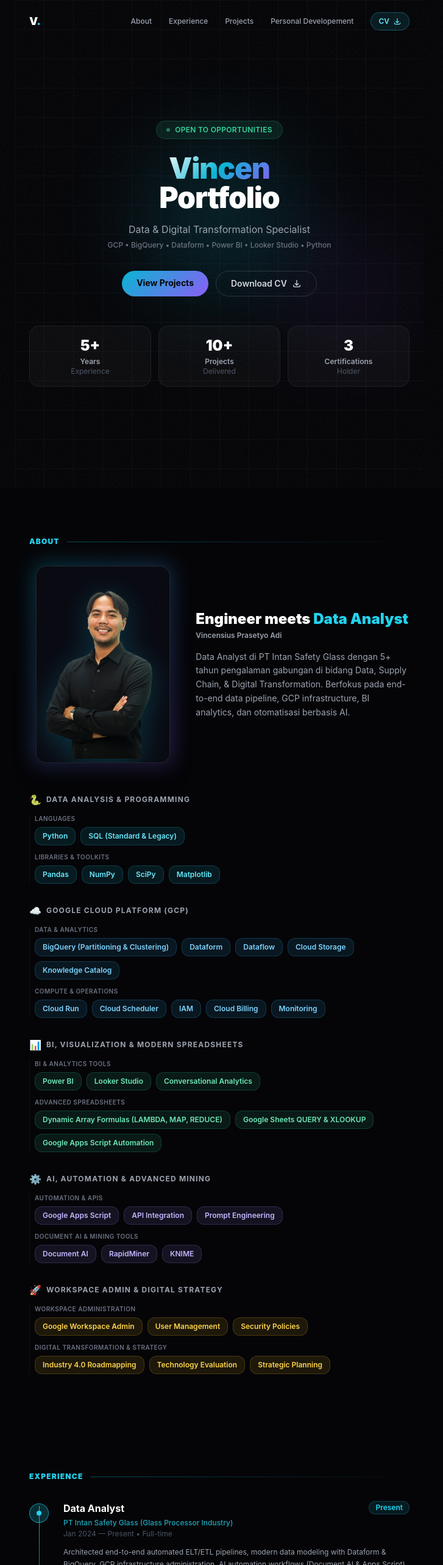
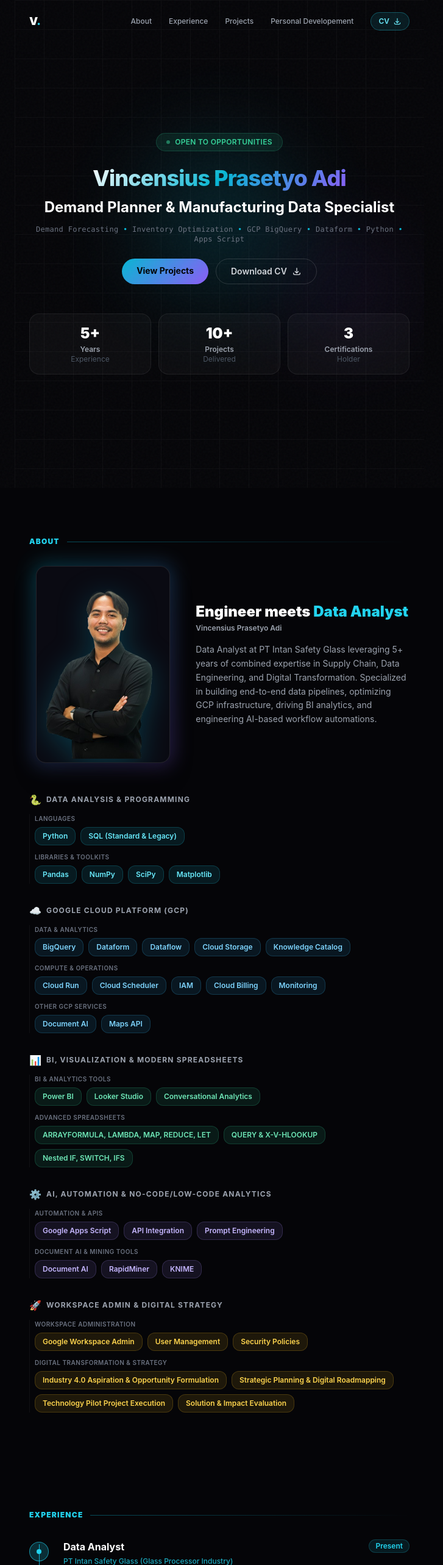
Before and after one commit to vincensiusprase/Vincen_Portfolio, a React (Vite) app: page / in a window 1280 px wide. Shown: the top 2566 px of the page at 61% size, without its empty margins (280-1007 px from the left). Built offline with nearby package versions, Linux system fonts and the light colour scheme.

Commit message:
Perubahan pada hero dan cara preview pdf

```diff
--- a/src/components/About.jsx
+++ b/src/components/About.jsx
@@ -24,7 +24,7 @@ const skillGroups = [
       {
         subLabel: 'Data & Analytics',
         items: [
-          'BigQuery (Partitioning & Clustering)',
+          'BigQuery',
           'Dataform',
           'Dataflow',
           'Cloud Storage',
@@ -34,6 +34,10 @@ const skillGroups = [
       {
         subLabel: 'Compute & Operations',
         items: ['Cloud Run', 'Cloud Scheduler', 'IAM', 'Cloud Billing', 'Monitoring'],
+      },
+      {
+        subLabel: 'Other GCP Services',
+        items: ['Document AI', 'Maps API'],
       },
     ],
   },
@@ -49,15 +53,15 @@ const skillGroups = [
       {
         subLabel: 'Advanced Spreadsheets',
         items: [
-          'Dynamic Array Formulas (LAMBDA, MAP, REDUCE)',
-          'Google Sheets QUERY & XLOOKUP',
-          'Google Apps Script Automation',
+          'ARRAYFORMULA, LAMBDA, MAP, REDUCE, LET',
+          'QUERY & X-V-HLOOKUP',
+          'Nested IF, SWITCH, IFS'
         ],
       },
     ],
   },
   {
-    label: 'AI, Automation & Advanced Mining',
+    label: 'AI, Automation & No-Code/Low-Code Analytics',
     icon: '⚙️',
     color: 'violet',
     categories: [
@@ -82,7 +86,12 @@ const skillGroups = [
       },
       {
         subLabel: 'Digital Transformation & Strategy',
-        items: ['Industry 4.0 Roadmapping', 'Technology Evaluation', 'Strategic Planning'],
+        items: [
+          'Industry 4.0 Aspiration & Opportunity Formulation',
+          'Strategic Planning & Digital Roadmapping',
+          'Technology Pilot Project Execution',
+          'Solution & Impact Evaluation'
+        ],
       },
     ],
   },
@@ -170,7 +179,7 @@ export default function About() {
 
           <div ref={textRef} className="reveal">
             <p className="text-sm text-gray-400 leading-relaxed">
-              Data Analyst di PT Intan Safety Glass dengan 5+ tahun pengalaman gabungan di bidang Data, Supply Chain, & Digital Transformation. Berfokus pada end-to-end data pipeline, GCP infrastructure, BI analytics, dan otomatisasi berbasis AI.
+              Data Analyst at PT Intan Safety Glass leveraging 5+ years of combined expertise in Supply Chain, Data Engineering, and Digital Transformation. Specialized in building end-to-end data pipelines, optimizing GCP infrastructure, driving BI analytics, and engineering AI-based workflow automations.
             </p>
           </div>
         </div>
--- a/src/components/Experience.jsx
+++ b/src/components/Experience.jsx
@@ -1,3 +1,4 @@
+import React, { useState } from 'react'
 import { useReveal } from '../hooks/useReveal'
 import { SectionHeader } from './About'
 
@@ -50,7 +51,57 @@ const educationAndCertifications = {
   ],
 }
 
+// Modal Component untuk Preview PDF Sertifikat
+function PdfViewerModal({ cert, onClose }) {
+  if (!cert) return null;
+
+  // Parameter `#toolbar=0&navpanes=0&scrollbar=1` menyembunyikan toolbar download bawaan
+  const pdfUrl = `${cert.file}#toolbar=0&navpanes=0&scrollbar=1`;
+
+  return (
+    <div
+      className="fixed inset-0 z-50 flex items-center justify-center p-4 bg-black/80 backdrop-blur-md animate-fade-in"
+      onClick={onClose}
+    >
+      <div
+        className="relative w-full max-w-4xl h-[85vh] bg-gray-900 border border-white/10 rounded-2xl flex flex-col overflow-hidden shadow-2xl"
+        onClick={(e) => e.stopPropagation()} // Mencegah modal tertutup saat klik di dalam area preview
+        onContextMenu={(e) => e.preventDefault()} // Mematikan Klik Kanan
+      >
+        {/* Header Modal */}
+        <div className="flex items-center justify-between p-4 border-b border-white/10 bg-white/5">
+          <div className="flex flex-col">
+            <h3 className="text-sm font-bold text-white">{cert.title}</h3>
+            <p className="text-xs text-gray-400">Issued by {cert.issuer} ({cert.year})</p>
+          </div>
+
+          <button
+            onClick={onClose}
+            className="p-2 text-gray-400 hover:text-white bg-white/5 hover:bg-white/10 border border-white/10 rounded-xl transition-all duration-200 flex items-center gap-1.5 text-xs font-semibold"
+          >
+            <span>Close</span>
+            <svg className="w-4 h-4" fill="none" viewBox="0 0 24 24" stroke="currentColor" strokeWidth={2}>
+              <path strokeLinecap="round" strokeLinejoin="round" d="M6 18L18 6M6 6l12 12" />
+            </svg>
+          </button>
+        </div>
+
+        {/* PDF Frame / Container */}
+        <div className="relative flex-1 w-full h-full bg-gray-950">
+          <iframe
+            src={pdfUrl}
+            className="w-full h-full border-none"
+            title={cert.title}
+          />
+        </div>
+      </div>
+    </div>
+  )
+}
+
 export default function Experience() {
+  const [activeCert, setActiveCert] = useState(null) // State untuk preview modal PDF
+
   return (
     <section id="experience" className="px-6 py-20 max-w-2xl mx-auto">
       <SectionHeader title="Experience" />
@@ -164,19 +215,17 @@ export default function Experience() {
           </div>
           <div className="flex flex-col gap-2.5">
             {educationAndCertifications.certifications.map((cert) => (
-              <a
+              <button
                 key={cert.title}
-                href={cert.file}
-                target="_blank"
-                rel="noopener noreferrer"
-                className="group flex items-center justify-between text-xs p-2 rounded-xl transition-all duration-200 hover:bg-white/5 border border-transparent hover:border-white/10"
+                onClick={() => setActiveCert(cert)}
+                className="group w-full text-left flex items-center justify-between text-xs p-2 rounded-xl transition-all duration-200 hover:bg-white/5 border border-transparent hover:border-white/10"
               >
                 <span className="font-semibold text-gray-200 group-hover:text-cyan-300 flex items-center gap-1.5 transition-colors">
                   {cert.title}{' '}
                   <span className="text-gray-500 font-normal">by {cert.issuer}</span>
-                  {/* External link icon */}
+                  {/* Eye Preview Icon */}
                   <svg
-                    className="w-3 h-3 text-gray-500 group-hover:text-cyan-300 opacity-0 group-hover:opacity-100 transition-all transform group-hover:translate-x-0.5 group-hover:-translate-y-0.5"
+                    className="w-3.5 h-3.5 text-gray-500 group-hover:text-cyan-300 opacity-0 group-hover:opacity-100 transition-all transform group-hover:scale-110"
                     fill="none"
                     viewBox="0 0 24 24"
                     stroke="currentColor"
@@ -185,18 +234,26 @@ export default function Experience() {
                     <path
                       strokeLinecap="round"
                       strokeLinejoin="round"
-                      d="M10 6H6a2 2 0 00-2 2v10a2 2 0 002 2h10a2 2 0 002-2v-4M14 4h6m0 0v6m0-6L10 14"
+                      d="M15 12a3 3 0 11-6 0 3 3 0 016 0z"
+                    />
+                    <path
+                      strokeLinecap="round"
+                      strokeLinejoin="round"
+                      d="M2.458 12C3.732 7.943 7.523 5 12 5c4.478 0 8.268 2.943 9.542 7-1.274 4.057-5.064 7-9.542 7-4.477 0-8.268-2.943-9.542-7z"
                     />
                   </svg>
                 </span>
                 <span className="text-cyan-400 bg-cyan-400/10 px-2 py-0.5 rounded-md border border-cyan-400/20 text-[10px] font-mono group-hover:bg-cyan-400/20 transition-colors">
                   {cert.year}
                 </span>
-              </a>
+              </button>
             ))}
           </div>
         </div>
       </div>
+
+      {/* Modal Preview PDF */}
+      <PdfViewerModal cert={activeCert} onClose={() => setActiveCert(null)} />
     </section>
   )
 }
--- a/src/components/Hero.jsx
+++ b/src/components/Hero.jsx
@@ -39,21 +39,23 @@ export default function Hero() {
           </span>
         </div>
 
-        {/* Headline Utama: Vincen Portfolio */}
-        <h1 className="text-center text-4xl sm:text-5xl font-black leading-tight tracking-tight mb-4">
-          <span className="gradient-text">Vincen</span>
-          <br />
-          <span className="text-white">Portfolio</span>
-        </h1>
+        {/* Hero Headline Section */}
+        <div className="text-center max-w-3xl mx-auto mb-6">
+          {/* Nama Utama */}
+          <h1 className="text-3xl sm:text-4xl font-extrabold tracking-tight mb-3">
+            <span className="gradient-text">Vincensius Prasetyo Adi</span>
+          </h1>
 
-        {/* Sub-headline Deskriptif */}
-        <p className="text-center text-sm sm:text-base text-gray-400 leading-relaxed mb-8 px-4">
-          Data & Digital Transformation Specialist
-          <br />
-          <span className="text-xs text-gray-500 font-medium">
-            GCP • BigQuery • Dataform • Power BI • Looker Studio • Python
-          </span>
-        </p>
+          {/* Target Role Utama (Lebih Ringkas & Focused) */}
+          <h2 className="text-xl sm:text-2xl font-bold text-white mb-3">
+            Demand Planner & Manufacturing Data Specialist
+          </h2>
+
+          {/* Sub-headline / Core Competency Tagline */}
+          <p className="text-xs text-gray-500 font-mono tracking-wide text-center">
+            Demand Forecasting <span className="text-cyan-500">•</span> Inventory Optimization <span className="text-cyan-500">•</span> GCP BigQuery <span className="text-cyan-500">•</span> Dataform <span className="text-cyan-500">•</span> Python <span className="text-cyan-500">•</span> Apps Script
+          </p>
+        </div>
 
         {/* Action Buttons */}
         <div className="flex gap-3 justify-center mb-12">
--- a/src/components/PersonalDev.jsx
+++ b/src/components/PersonalDev.jsx
@@ -68,8 +68,56 @@ const certificationsData = [
   },
 ]
 
+// Modal Component untuk Preview PDF
+function PdfViewerModal({ cert, onClose }) {
+  if (!cert) return null;
+
+  // Parameter `#toolbar=0&navpanes=0&scrollbar=0` menyembunyikan tombol download & print bawaan PDF viewer
+  const pdfUrl = `${cert.file}#toolbar=0&navpanes=0&scrollbar=1`;
+
+  return (
+    <div
+      className="fixed inset-0 z-50 flex items-center justify-center p-4 bg-black/80 backdrop-blur-md animate-fade-in"
+      onClick={onClose}
+    >
+      <div
+        className="relative w-full max-w-4xl h-[85vh] bg-gray-900 border border-white/10 rounded-2xl flex flex-col overflow-hidden shadow-2xl"
+        onClick={(e) => e.stopPropagation()} // Mencegah modal tertutup saat klik di dalam area PDF
+        onContextMenu={(e) => e.preventDefault()} // Mematikan Klik Kanan
+      >
+        {/* Header Modal */}
+        <div className="flex items-center justify-between p-4 border-b border-white/10 bg-white/5">
+          <div className="flex flex-col">
+            <h3 className="text-sm font-bold text-white">{cert.name}</h3>
+            <p className="text-xs text-gray-400">Issued by {cert.issuer}</p>
+          </div>
+
+          <button
+            onClick={onClose}
+            className="p-2 text-gray-400 hover:text-white bg-white/5 hover:bg-white/10 border border-white/10 rounded-xl transition-all duration-200 flex items-center gap-1.5 text-xs font-semibold"
+          >
+            <span>Close</span>
+            <svg className="w-4 h-4" fill="none" viewBox="0 0 24 24" stroke="currentColor" strokeWidth={2}>
+              <path strokeLinecap="round" strokeLinejoin="round" d="M6 18L18 6M6 6l12 12" />
+            </svg>
+          </button>
+        </div>
+
+        {/* PDF Viewer / Container */}
+        <div className="relative flex-1 w-full h-full bg-gray-950">
+          <iframe
+            src={pdfUrl}
+            className="w-full h-full border-none"
+            title={cert.name}
+          />
+        </div>
+      </div>
+    </div>
+  )
+}
+
 // Component untuk menangani per-kategori dengan limit 3 & tombol Show More
-function CategoryGroup({ group }) {
+function CategoryGroup({ group, onPreview }) {
   const [expanded, setExpanded] = useState(false)
   const hasMore = group.items.length > 3
   const visibleItems = expanded ? group.items : group.items.slice(0, 3)
@@ -85,12 +133,10 @@ function CategoryGroup({ group }) {
 
       <div className="grid grid-cols-1 gap-2.5">
         {visibleItems.map((cert, idx) => (
-          <a
+          <button
             key={idx}
-            href={cert.file}
-            target="_blank"
-            rel="noopener noreferrer"
-            className="group flex items-center justify-between p-3 rounded-xl bg-white/5 border border-white/5 hover:border-cyan-400/30 hover:bg-white/[0.07] transition-all duration-200"
+            onClick={() => onPreview(cert)}
+            className="group w-full text-left flex items-center justify-between p-3 rounded-xl bg-white/5 border border-white/5 hover:border-cyan-400/30 hover:bg-white/[0.07] transition-all duration-200"
           >
             <div className="flex flex-col">
               <span className="text-sm font-semibold text-gray-200 group-hover:text-cyan-300 transition-colors">
@@ -102,9 +148,9 @@ function CategoryGroup({ group }) {
             </div>
 
             <div className="flex items-center gap-1.5 text-xs text-cyan-400 bg-cyan-400/10 px-2.5 py-1 rounded-lg border border-cyan-400/20 group-hover:bg-cyan-400/20 transition-colors">
-              <span>View PDF</span>
+              <span>Preview</span>
               <svg
-                className="w-3.5 h-3.5 transform group-hover:translate-x-0.5 group-hover:-translate-y-0.5 transition-transform"
+                className="w-3.5 h-3.5 transform group-hover:scale-110 transition-transform"
                 fill="none"
                 viewBox="0 0 24 24"
                 stroke="currentColor"
@@ -113,11 +159,16 @@ function CategoryGroup({ group }) {
                 <path
                   strokeLinecap="round"
                   strokeLinejoin="round"
-                  d="M10 6H6a2 2 0 00-2 2v10a2 2 0 002 2h10a2 2 0 002-2v-4M14 4h6m0 0v6m0-6L10 14"
+                  d="M15 12a3 3 0 11-6 0 3 3 0 016 0z"
+                />
+                <path
+                  strokeLinecap="round"
+                  strokeLinejoin="round"
+                  d="M2.458 12C3.732 7.943 7.523 5 12 5c4.478 0 8.268 2.943 9.542 7-1.274 4.057-5.064 7-9.542 7-4.477 0-8.268-2.943-9.542-7z"
                 />
               </svg>
             </div>
-          </a>
+          </button>
         ))}
       </div>
 
@@ -147,6 +198,7 @@ function CategoryGroup({ group }) {
 
 export default function PersonalDev() {
   const [selectedCategory, setSelectedCategory] = useState('All')
+  const [activeCert, setActiveCert] = useState(null) // State untuk menyimpan PDF yang sedang aktif di-preview
 
   const categories = ['All', ...certificationsData.map((c) => c.category)]
 
@@ -164,7 +216,7 @@ export default function PersonalDev() {
           Certificates & <span className="text-cyan-400">Continuous Learning</span>
         </h2>
         <p className="text-xs text-gray-400">
-          Klik pada sertifikat untuk melihat/mengunduh dokumen PDF resmi.
+          Klik sertifikat untuk membuka pratinjau dokumen langsung di layar.
         </p>
       </div>
 
@@ -188,9 +240,12 @@ export default function PersonalDev() {
       {/* Grouped Certifications List */}
       <div className="flex flex-col gap-6">
         {filteredData.map((group) => (
-          <CategoryGroup key={group.category} group={group} />
+          <CategoryGroup key={group.category} group={group} onPreview={(cert) => setActiveCert(cert)} />
         ))}
       </div>
+
+      {/* Render Modal PDF Viewer jika ada cert yang dipilih */}
+      <PdfViewerModal cert={activeCert} onClose={() => setActiveCert(null)} />
     </section>
   )
 }
```
